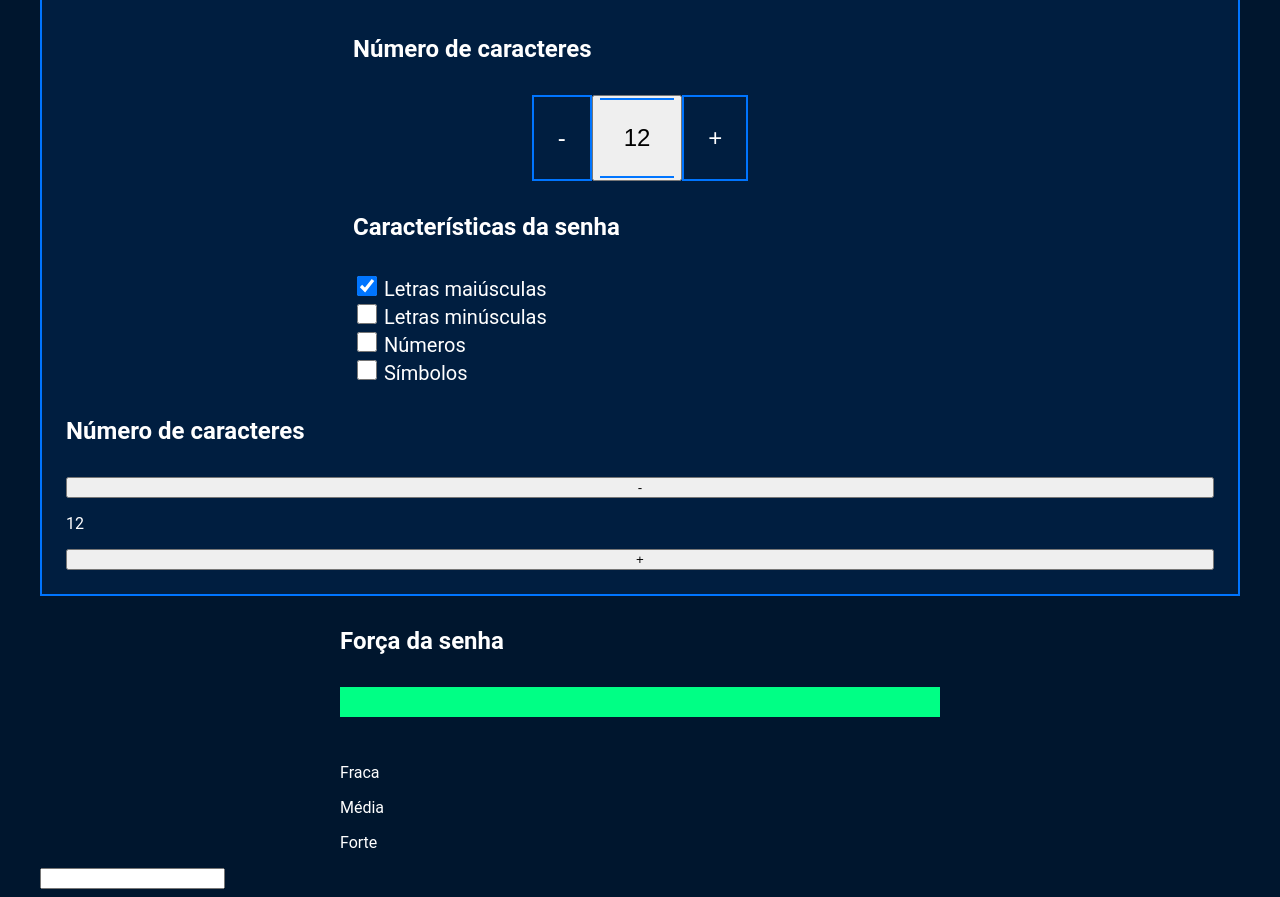
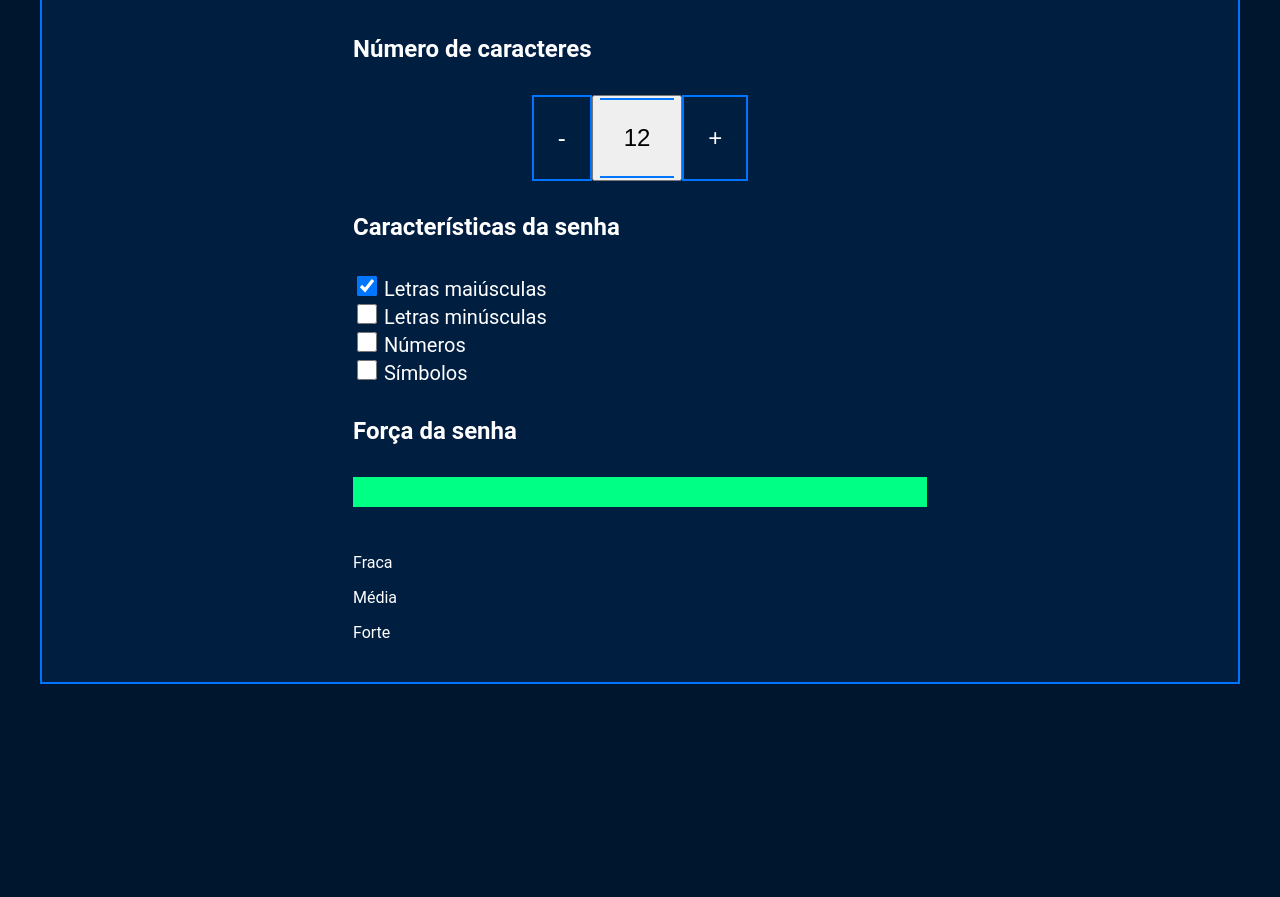
Before and after one commit to MATEMATICA-II-PROGRAMACAO-3C-CAP-2024/2-trimestre-projeto-02-2024-Grupo-7, a plain HTML site: page index.html in a window 1280 px wide. Shown: the part 583-1480 px from the top of the page. After the commit the page ends 1275 px from the top, so only its background shows below. Drawn offline with Linux system fonts and the light colour scheme.

Commit message:
rascunho 4

```diff
--- a/index.html
+++ b/index.html
@@ -24,6 +24,7 @@
         <h3 class="parametro-titulo">Personalize sua senha</h3>
 
         <div class="parametro-coluna__senha">
+
         <div class="parametro-senha">
             <h4 class="parametro-senha__titulo">Número de caracteres</h4>
         <div class="parametro-senha-botoes">
@@ -55,13 +56,7 @@
             <input name="simbolo" type="checkbox" class="checkbox">
             <label for="simbolo">Símbolos</label>
          </div>
-    </div>
-            <h4 class="parametro-senha__titulo">Número de caracteres</h4>
 
-        <button>-</button>
-        <p>12</p>
-        <button>+</button>
-        </div>
     </div>
 
         <div class="parametro-senha">
@@ -74,7 +69,7 @@
             <p>Forte</p>
         </div>
         </div>
-    <input name=”maiusculo” type=”checkbox” class=”checkbox” checked>
+
     </div>
     </section>
     <script src="main.js"></script>
```
